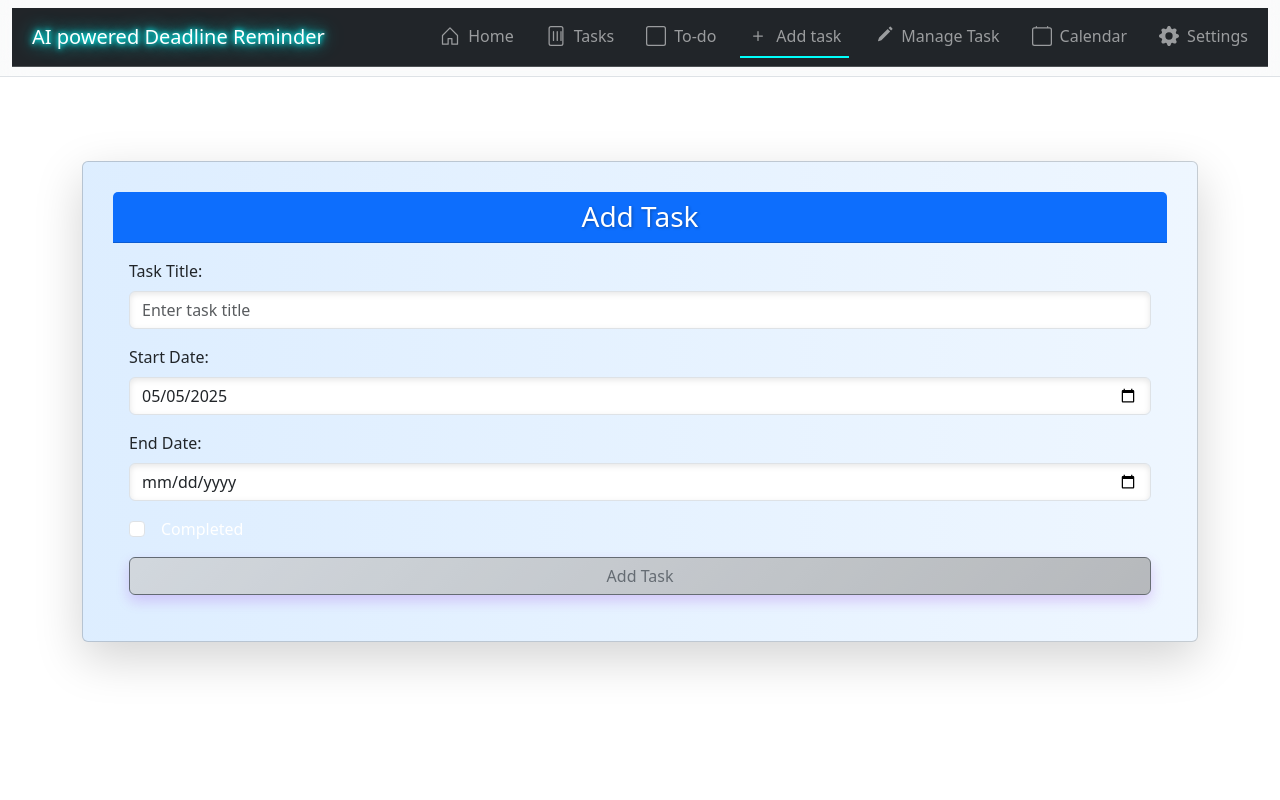
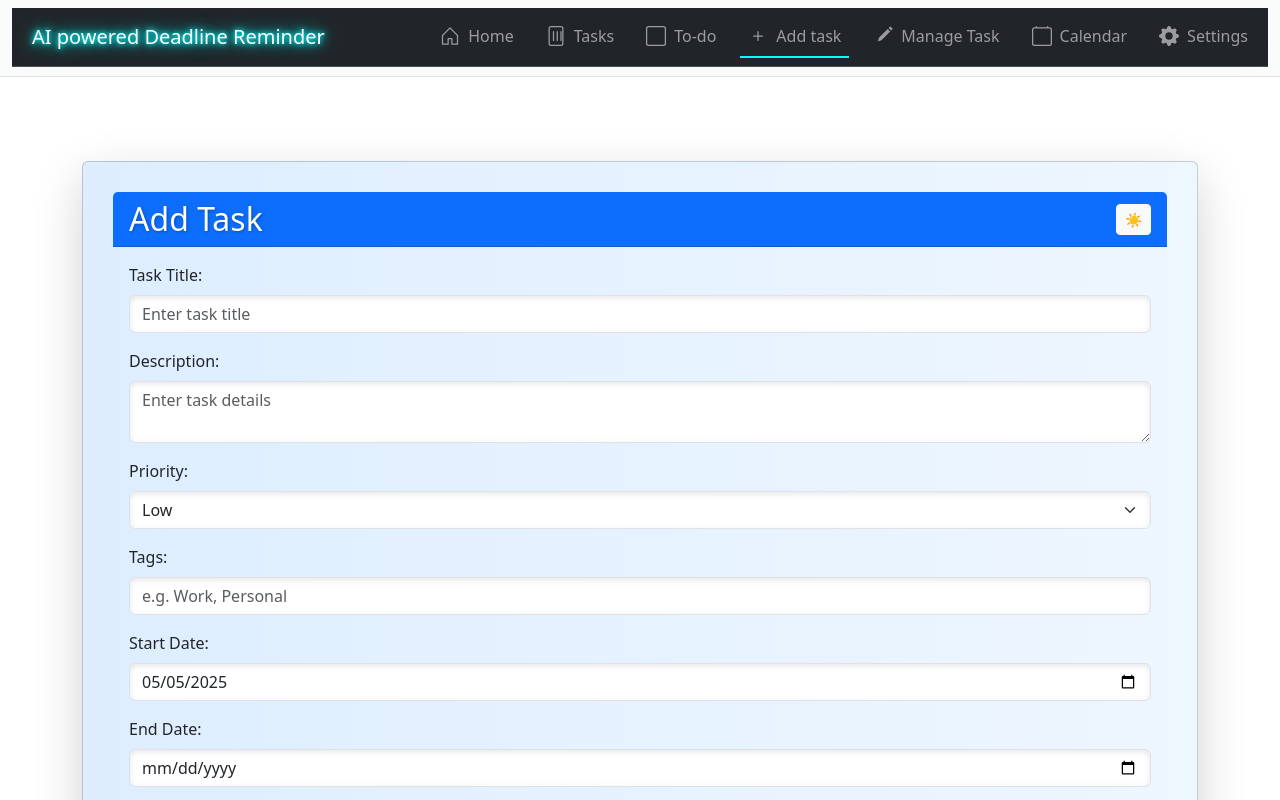
Before and after one commit to Irtiza18368/FYP, a Vue app in the folder frontend/: page /add-task in a window 1280 px wide. Built offline with nearby package versions, Linux system fonts and the light colour scheme.

Commit message:
Update of adding task feature

```diff
--- a/frontend/src/views/AddTask.vue
+++ b/frontend/src/views/AddTask.vue
@@ -1,10 +1,13 @@
 <template>
-  <div class="container my-5">
+  <div :class="['container my-5', { dark: darkMode }]">
 
     <!--Card-->
     <div class="card glass-card shadow-lg">
-      <div class="card-header bg-primary text-white text-center">
+      <div class="card-header bg-primary text-white text-center d-flex justify-content-between align-items-center">
         <h2 class="mb-0">Add Task</h2>
+        <button @click="toggleDarkMode" class="btn btn-sm btn-light" aria-label="Toggle dark mode">
+          {{ darkMode ? '🌙' : '☀️' }}
+        </button>
       </div>
       <div class="card-body">
 
@@ -14,63 +17,106 @@
           <!--Task Title-->
           <div class="mb-3">
             <label for="title" class="form-label">Task Title:</label>
-            <input v-model="formData.title" id="title" type="text" class="form-control glass-input" :class="{'is-invalid': titleInvalid}" required placeholder="Enter task title" />
+            <input v-model="formData.title" id="title" type="text" class="form-control glass-input" :class="{'is-invalid': titleInvalid}" required placeholder="Enter task title" aria-label="Task title" />
             <div v-if="titleInvalid" class="invalid-feedback">Please enter a task title</div>
+          </div>
+
+          <!--Description-->
+          <div class="mb-3">
+            <label for="description" class="form-label">Description:</label>
+            <textarea v-model="formData.description" id="description" class="form-control glass-input" placeholder="Enter task details" aria-label="Task description"></textarea>
+          </div>
+
+          <!--Priority-->
+          <div class="mb-3">
+            <label for="priority" class="form-label">Priority:</label>
+            <select v-model="formData.priority" id="priority" class="form-select glass-input" aria-label="Priority">
+              <option value="low">Low</option>
+              <option value="medium">Medium</option>
+              <option value="high">High</option>
+            </select>
+          </div>
+
+          <!--Tags-->
+          <div class="mb-3">
+            <label for="tags" class="form-label">Tags:</label>
+            <input v-model="formData.tags" id="tags" type="text" class="form-control glass-input" placeholder="e.g. Work, Personal" aria-label="Task tags" />
           </div>
 
           <!--Starting Date-->
           <div class="mb-3">
             <label for="start_date" class="form-label">Start Date:</label>
-            <input v-model="formData.start_date" id="start_date" type="date" class="form-control glass-input" :class="{'is-invalid': startDateInvalid}" />
-            <div v-if="startDateInvalid" class="invalid-feedback">
-              Please select a valid start date.
-            </div>
+            <input v-model="formData.start_date" id="start_date" type="date" class="form-control glass-input" :class="{'is-invalid': startDateInvalid}" :min="today" aria-label="Start date" />
+            <div v-if="startDateInvalid" class="invalid-feedback">Please select a valid start date.</div>
           </div>
 
           <!--Ending Date-->
           <div class="mb-3">
             <label for="end_date" class="form-label">End Date:</label>
-            <input v-model="formData.end_date" id="end_date" type="date" class="form-control glass-input" :class="{'is-invalid': endDateInvalid}" />
-            <div v-if="endDateInvalid" class="invalid-feedback">
-              Please select a valid end date.
-            </div>
+            <input v-model="formData.end_date" id="end_date" type="date" class="form-control glass-input" :class="{'is-invalid': endDateInvalid}" :min="formData.start_date || today" aria-label="End date" />
+            <div v-if="endDateInvalid" class="invalid-feedback">Please select a valid end date.</div>
+          </div>
+
+          <!--Recurring Task-->
+          <div class="mb-3">
+            <label for="recurring" class="form-label">Recurring:</label>
+            <select v-model="formData.recurring" id="recurring" class="form-select glass-input" aria-label="Recurring">
+              <option value="none">None</option>
+              <option value="daily">Daily</option>
+              <option value="weekly">Weekly</option>
+            </select>
+          </div>
+
+          <!--File Attachment-->
+          <div class="mb-3">
+            <label for="file" class="form-label">Attach File:</label>
+            <input id="file" type="file" class="form-control glass-input" @change="handleFileUpload" aria-label="Attach file" />
           </div>
 
           <!--Completion Checkbox-->
           <div class="form-check mb-3">
-            <input v-model="formData.is_completed" id="is_completed" type="checkbox" class="form-check-input" />
+            <input v-model="formData.is_completed" id="is_completed" type="checkbox" class="form-check-input" aria-label="Mark as completed" />
             <label for="is_completed" class="form-check-label glass-checkbox">Completed</label>
           </div>
 
-          <!--Submit Button-->
-          <button type="submit" class="btn btn-gradient w-100" :disabled="isFormInvalid">Add Task</button>
+          <!--Buttons-->
+          <div class="d-flex gap-2">
+            <button type="submit" class="btn btn-gradient flex-fill" :disabled="isFormInvalid">Add Task</button>
+            <button type="button" class="btn btn-secondary flex-fill" @click="resetForm">Reset</button>
+          </div>
         </form>
 
         <!--Live Preview Section-->
         <div v-if="formData.title" class="preview-box mt-4 p-3 glass-card">
           <h2 class="text-center mb-3">Task Preview</h2>
           <h2>{{ formData.title }}</h2>
-          <p><strong>Start Date: </strong>{{ formData.start_date || 'Not set' }}</p>
-          <p><strong>End Date: </strong>{{ formData.end_date || 'Not set' }}</p>
-          <p><strong>Status: </strong>{{ formData.is_completed ? 'Completed': 'Pending' }}</p>
+          <p><strong>Description:</strong> {{ formData.description || 'No description' }}</p>
+          <p><strong>Priority:</strong> <span :class="['badge', priorityBadge]">{{ formData.priority }}</span></p>
+          <p><strong>Tags:</strong> {{ formData.tags || 'None' }}</p>
+          <p><strong>Start Date:</strong> {{ formData.start_date || 'Not set' }}</p>
+          <p><strong>End Date:</strong> {{ formData.end_date || 'Not set' }}</p>
+          <p><strong>Recurring:</strong> {{ formData.recurring }}</p>
+          <p><strong>Status:</strong> {{ formData.is_completed ? 'Completed': 'Pending' }}</p>
+          <div v-if="progress > 0" class="progress mt-2">
+            <div class="progress-bar" role="progressbar" :style="{width: progress + '%'}"></div>
+          </div>
         </div>
       </div>
     </div>
 
-    <!--Success Toast Notification-->
-    <div v-if="showSuccess" class="toast align-items-center text-bg-success position-fixed top-0 end-0 m-3 glass-toast" role="alert">
-      <div class="d-flex">
-        <div class="toast-body">
-          Task Added Successfully!
+    <!--Toast Notifications-->
+    <transition name="slide-fade">
+      <div v-if="toast.show" class="toast align-items-center position-fixed top-0 end-0 m-3 glass-toast" :class="toast.type">
+        <div class="d-flex">
+          <div class="toast-body">{{ toast.message }}</div>
+          <button type="button" class="btn-close btn-close-white" @click="toast.show = false" aria-label="Close"></button>
         </div>
-        <button type="button" class="btn-close btn-close-white" @click="showSuccess = false" aria-label="Close"></button>
       </div>
-    </div>
+    </transition>
   </div>
 </template>
 
-<script lang="js">
-
+<script>
 import { useTaskStore } from '../store/taskStore';
 import { mapActions } from 'pinia';
 
@@ -79,256 +125,128 @@ export default {
     return {
       formData: {
         title: '',
+        description: '',
+        priority: 'low',
+        tags: '',
         start_date: '',
         end_date: '',
+        recurring: 'none',
+        file: null,
         is_completed: false,
         user_id: 1,
       },
-      showSuccess: false,
+      toast: { show: false, message: '', type: 'success' },
       titleInvalid: false,
       startDateInvalid: false,
       endDateInvalid: false,
+      darkMode: false,
+      today: new Date().toISOString().split('T')[0],
     };
   },
-
-  computed:{
+  computed: {
     isFormInvalid(){
       return !this.formData.title.trim() || this.titleInvalid || this.startDateInvalid || this.endDateInvalid;
     },
+    progress(){
+      if (!this.formData.start_date || !this.formData.end_date) return 0;
+      const start = new Date(this.formData.start_date);
+      const end = new Date(this.formData.end_date);
+      const now = new Date();
+      if (now < start) return 0;
+      if (now > end) return 100;
+      return Math.round(((now - start) / (end - start)) * 100);
+    },
+    priorityBadge(){
+      return {
+        low: 'bg-success',
+        medium: 'bg-warning text-dark',
+        high: 'bg-danger'
+      }[this.formData.priority];
+    }
   },
   methods: {
     ...mapActions(useTaskStore, ['addTask', 'fetchTasks']),
 
     async handleAddTask() {
-      //Resetting validation states
-      this.titleInvalid = false;
-      this.startDateInvalid = false;
-      this.endDateInvalid = false;
+      this.titleInvalid = !this.formData.title.trim();
 
-      if (!this.formData.title.trim()){
-        this.titleInvalid = true;
-        return;
-      }
-
-      //Validate dates if provided
-      if (this.formData.start_date || this.formData.end_date){
-        const startDate = this.formData.start_date ? new Date(this.formData.start_date) : null;
-        const endDate = this.formData.end_date ? new Date(this.formData.end_date): null;
-
-        if (startDate && endDate && startDate > endDate){
-          this.startDateInvalid = true;
-          this.endDateInvalid = true;
-          alert('End date must be after start date');
-          return;
+      if (this.formData.start_date && this.formData.end_date){
+        const startDate = new Date(this.formData.start_date);
+        const endDate = new Date(this.formData.end_date);
+        if (startDate > endDate){
+          this.startDateInvalid = this.endDateInvalid = true;
+          return this.showToast('End date must be after start date', 'error');
         }
       }
 
       try{
-        const taskToSend = {
-          ...this.formData,
-          user_id: this.formData.user_id || 1
-        };
-
+        const taskToSend = { ...this.formData, user_id: this.formData.user_id || 1 };
         const newTask = await this.addTask(taskToSend);
         console.log('Task created:', newTask);
 
-        this.showSuccess = true;
-        this.formData = {
-          title: '',
-          start_date: '',
-          end_date: '',
-          is_completed: false,
-          user_id: 1
-        };
-
+        this.showToast('Task Added Successfully!', 'success');
+        this.resetForm();
         await this.fetchTasks();
-
-        setTimeout(() => {
-          this.showSuccess = false;
-        }, 3000);
       } catch (error){
         console.error('Error adding task:', error);
-        alert('Failed to add task');
+        this.showToast('Failed to add task', 'error');
       }
     },
+
+    handleFileUpload(e){
+      this.formData.file = e.target.files[0];
+    },
+
+    resetForm(){
+      this.formData = {
+        title: '',
+        description: '',
+        priority: 'low',
+        tags: '',
+        start_date: this.today,
+        end_date: '',
+        recurring: 'none',
+        file: null,
+        is_completed: false,
+        user_id: 1,
+      };
+    },
+
+    showToast(message, type){
+      this.toast = { show: true, message, type };
+      setTimeout(() => this.toast.show = false, 3000);
+    },
+
+    toggleDarkMode(){
+      this.darkMode = !this.darkMode;
+      localStorage.setItem('darkMode', JSON.stringify(this.darkMode));
+    }
   },
   mounted(){
-    const today = new Date().toISOString().split('T')[0];
-    this.formData.start_date = today;
-  },
+    this.formData.start_date = this.today;
+    const savedTheme = localStorage.getItem('darkMode');
+    if (savedTheme) this.darkMode = JSON.parse(savedTheme);
+  }
 };
 </script>
 
 <style>
-
-.preview-box{
-  border: 1px dashed rgba(255, 255, 255, 0.5);
-  background: rgba(255, 255, 255, 0.05);
+.container.dark {
+  background: #1e272e;
+  color: #f5f6fa;
 }
 
-.container {
-  max-width: 600px;
+/* Rest of your existing styles remain unchanged */
+
+.slide-fade-enter-active, .slide-fade-leave-active {
+  transition: all 0.5s ease;
+}
+.slide-fade-enter-from, .slide-fade-leave-to {
+  transform: translateX(100%);
+  opacity: 0;
 }
 
-/* Card Styling */
-.glass-card {
-  background: rgba(255, 255, 255, 0.1);
-  backdrop-filter: blur(20px);
-  -webkit-backdrop-filter: blur(20px);
-  border-radius: 20px;
-  border: 1px solid rgba(255, 255, 255, 0.2);
-  box-shadow: 0 8px 32px rgba(0, 0, 0, 0.2);
-  padding: 30px;
-}
-
-/* Card Header */
-.card-header {
-  background: linear-gradient(135deg, #8e2de2, #4a00e0);
-  border-radius: 18px 18px 0 0;
-  text-align: center;
-}
-
-.card-header h2 {
-  font-size: 1.75rem;
-  margin: 0;
-}
-
-/* Form Inputs */
-.glass-input {
-  background: rgba(255, 255, 255, 0.08);
-  border: 1px solid rgba(255, 255, 255, 0.2);
-  border-radius: 12px;
-  color: #fff;
-  padding: 12px 14px;
-  font-size: 1rem;
-  transition: all 0.3s ease-in-out;
-}
-
-.glass-input::placeholder {
-  color: rgba(255, 255, 255, 0.6);
-}
-
-.glass-input:focus {
-  background: rgba(255, 255, 255, 0.2);
-  border-color: #8e2de2;
-  box-shadow: 0 0 10px rgba(142, 45, 226, 0.6);
-  outline: none;
-}
-
-/* Invalid input feedback */
-.is-invalid {
-  color: #ff6b6b;
-  font-size: 0.875rem;
-  margin-top: 6px;
-}
-
-.glass-checkbox {
-  margin-left: 8px;
-  color: #fff;
-}
-
-.glass-checkbox:checked {
-  background-color: #6a11cb;
-  border-color: #6a11cb;
-}
-
-/* Buttons */
-.btn-gradient {
-  background: linear-gradient(135deg, #8e2de2, #4a00e0);
-  border: none;
-  color: #fff;
-  padding: 12px 20px;
-  font-size: 1.05rem;
-  font-weight: 500;
-  border-radius: 14px;
-  transition: all 0.3s ease-in-out;
-  width: 100%;
-  position: relative;
-  overflow: hidden;
-  z-index: 1;
-}
-
-.btn-gradient:before{
-  content: '';
-  position: absolute;
-  top: 0;
-  left: 0;
-  width: 100%;
-  height: 100%;
-  background: linear-gradient(135deg, #4a00e0, #8e2de2);
-  opacity: 0;
-  transition: opacity 0.3s ease-in-out;
-  z-index: -1;
-}
-
-.btn-gradient:hover {
-  background: linear-gradient(135deg, #4a00e0, #8e2de2);
-  transform: translateY(-1px);
-  box-shadow: 0 8px 24px rgba(0, 0, 0, 0.3);
-}
-
-.btn-gradient:hover:before{
-  opacity: 1;
-}
-
-.btn-gradient:not(:disabled):hover{
-  transform: translateY(-2px);
-  box-shadow: 0 8px 24px rgba(0, 0, 0, 0.3);
-}
-
-.btn-gradient:not(:disabled):active{
-  transform: translateY(0);
-}
-
-.btn-gradient:disabled {
-  opacity: 0.6;
-  cursor: not-allowed;
-  background: linear-gradient(135deg, #cccccc, #999999);
-}
-
-
-/* Toast notification styles */
-.glass-toast {
-  background: rgba(40,167,69, 0.85);
-  backdrop-filter: blur(8px);
-  border-radius: 14px;
-  padding: 10px 16px;
-  box-shadow: 0 4px 20px rgba(0, 0, 0, 0.2);
-  color: #fff;
-}
-
-/* Ripple Effect on button */
-.btn-gradient:after{
-  content: "";
-  position: absolute;
-  top: 50%;
-  left: 50%;
-  width: 5px;
-  height: 5px;
-  background: rgba(255, 255, 255, 0.5);
-  opacity: 0;
-  border-radius: 50%;
-  transform: scale(1) translate(-50%, -50%);
-  transform-origin: 50% 50%;
-}
-
-@keyframes ripple{
-  0%{
-    transform: scale(0);
-    opacity: 1;
-  }
-  100%{
-    transform: scale(150);
-    opacity: 0;
-  }
-}
-
-.btn-gradient:active:after{
-  animation: ripple 0.4s ease-out;
-}
-
-.glass-toast .btn-close {
-  filter: invert(1);
-  opacity: 0.8;
-}
+.toast.success { background: rgba(40,167,69, 0.9); }
+.toast.error { background: rgba(220,53,69, 0.9); }
+.toast.info { background: rgba(23,162,184, 0.9); }
 </style>
```
